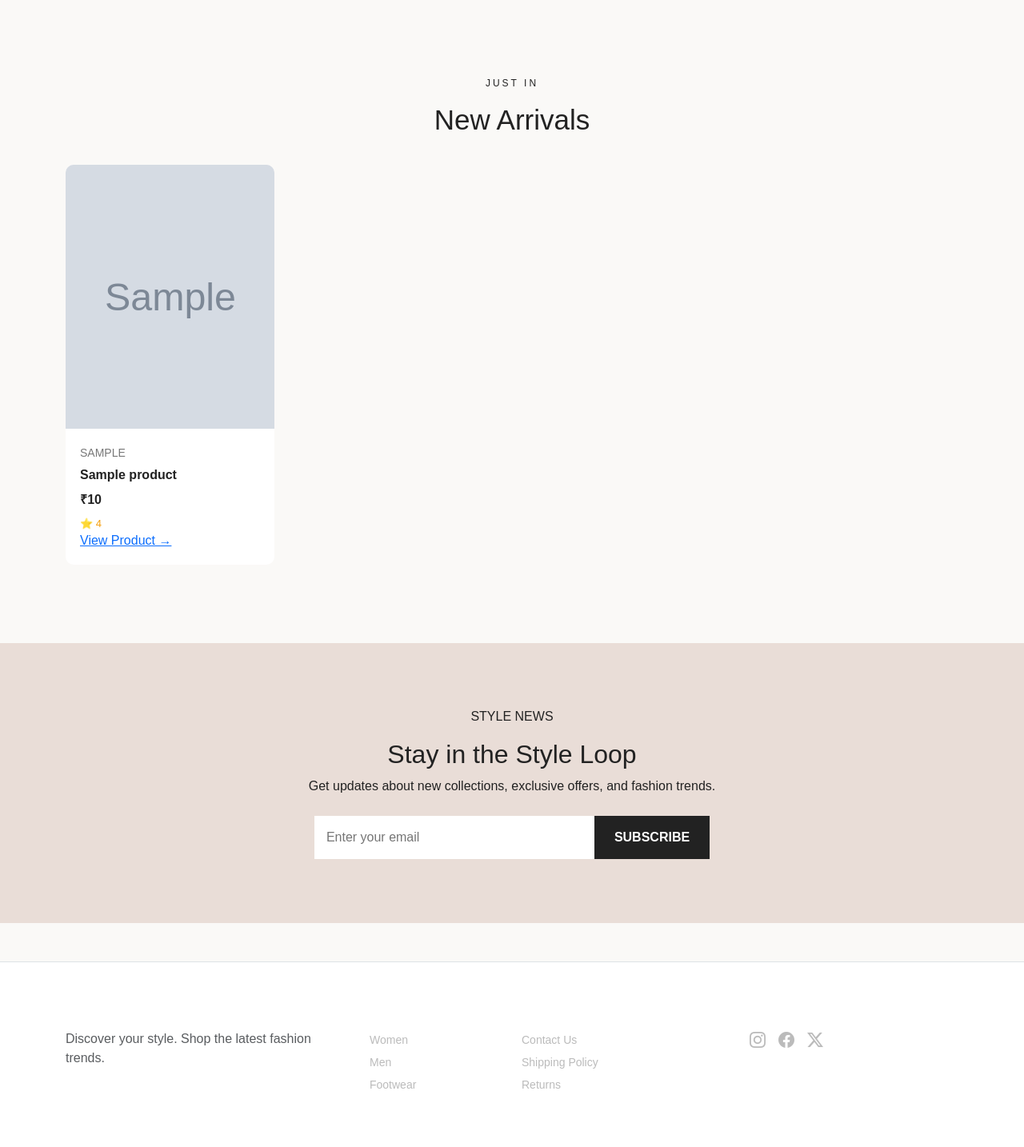
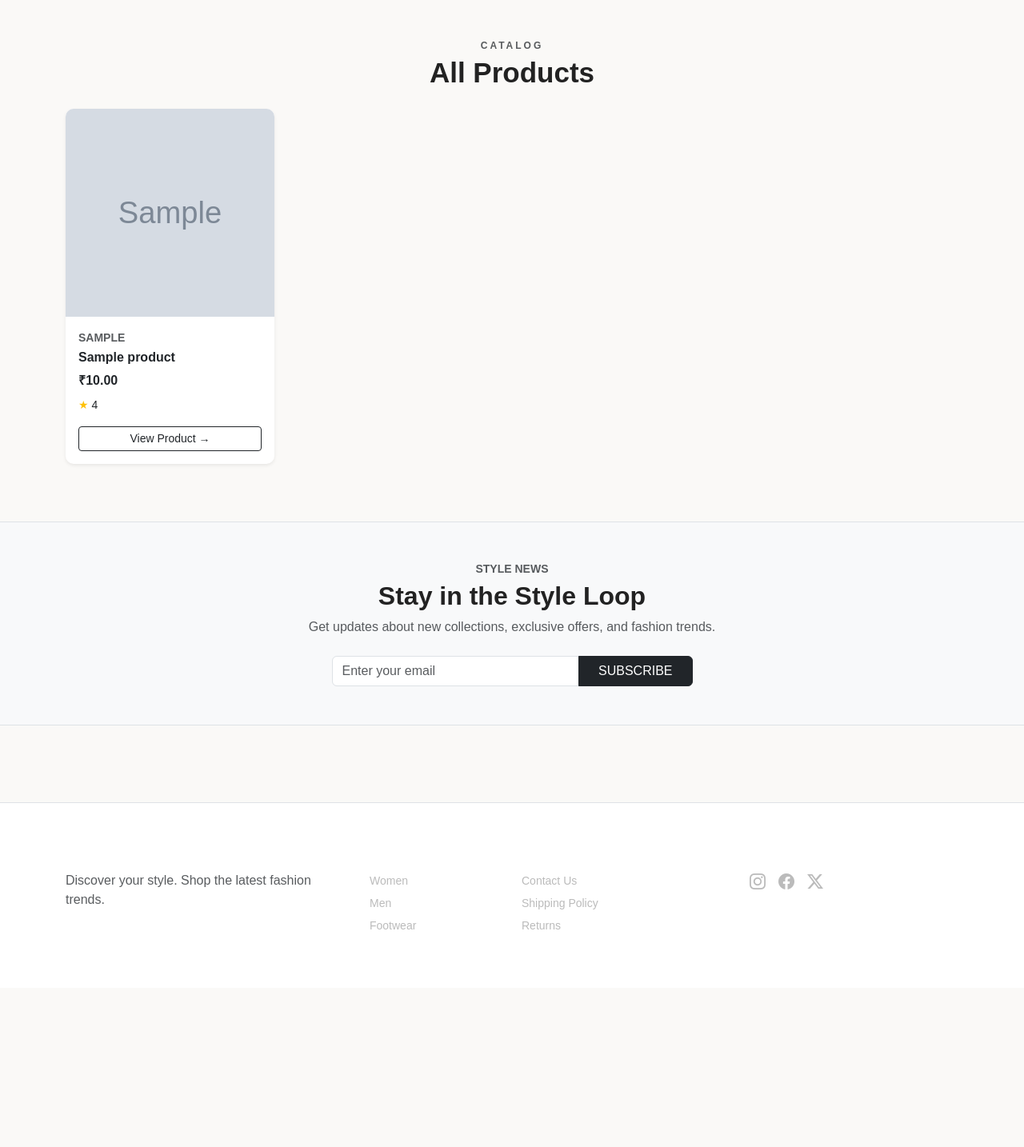
Before and after one commit to SreejaPavani/StyleCart-eCommerce, a Flask app: page / in a window 1280 px wide. Shown: the part 1014-2448 px from the top of the page at 80% size. After the commit the page ends 2176 px from the top, so only its background shows below. Run offline with Flask 3, Linux system fonts and the light colour scheme; tables that the repository leaves empty or names only in its code hold one stand-in row (values such as "Sample post"); grey boxes marked "Sample" are stand-in pictures.

Commit message:
templates

```diff
--- a/templates/index.html
+++ b/templates/index.html
@@ -6,73 +6,64 @@ StyleCart | Fashion Store
 
 {% block content %}
 
-<!-- Hero Section with Unsplash Banner -->
+<!-- Hero Section -->
 <section class="hero" style="min-height: 550px; background: linear-gradient(rgba(0, 0, 0, 0.45), rgba(0, 0, 0, 0.45)), url('https://images.unsplash.com/photo-1490481651871-ab68de25d43d?w=1600') center/cover no-repeat; display: flex; align-items: center;">
-    <div class="hero-content">
-        <p class="hero-small">
-            NEW SEASON COLLECTION
-        </p>
-        <h1>
-            FIND YOUR<br>
-            PERFECT STYLE
-        </h1>
-        <p>
-            Discover fashion designed for every version of you.
-        </p>
-        <a href="/products" class="btn shop-btn">
-            SHOP NOW
-        </a>
+    <div class="container hero-content text-white py-5">
+        <p class="hero-small text-uppercase tracking-wider mb-2">NEW SEASON COLLECTION</p>
+        <h1 class="display-3 fw-bold mb-3">FIND YOUR<br>PERFECT STYLE</h1>
+        <p class="lead mb-4">Discover fashion designed for every version of you.</p>
+        <a href="/products" class="btn btn-light btn-lg px-4 fw-semibold">SHOP NOW</a>
     </div>
 </section>
 
 <!-- Category Banners Section -->
 <section class="container py-5">
-    <div class="section-heading">
-        <p>EXPLORE</p>
-        <h2>Shop By Category</h2>
+    <div class="section-heading mb-4">
+        <p class="text-uppercase text-muted fw-bold small mb-1">EXPLORE</p>
+        <h2 class="fw-bold">Shop By Category</h2>
     </div>
 
     <div class="row g-4">
-        <!-- Women Category Card -->
-        <div class="col-md-3">
-            <a href="/products?category=Women" class="category-card"
-               style="background: linear-gradient(rgba(0,0,0,0.35), rgba(0,0,0,0.35)), url('https://images.unsplash.com/photo-1483985988355-763728e1935b?w=600') center/cover no-repeat; min-height: 220px; display: flex; align-items: flex-end; padding: 20px; text-decoration: none; border-radius: 8px;">
+        <!-- Women -->
+        <div class="col-6 col-md-3">
+            <a href="/products?category=Women" class="category-card position-relative overflow-hidden d-flex align-items-end p-3 text-decoration-none rounded shadow-sm"
+               style="height: 220px; background: linear-gradient(rgba(0,0,0,0.35), rgba(0,0,0,0.35)), url('https://images.unsplash.com/photo-1483985988355-763728e1935b?w=600') center/cover no-repeat;">
                 <div class="text-white">
-                    <h3 class="fw-bold mb-1">Women</h3>
-                    <span class="small">Explore Collection →</span>
+                    <h4 class="fw-bold mb-0">Women</h4>
+                    <small>Explore Collection &rarr;</small>
                 </div>
             </a>
         </div>
 
-        <!-- Men Category Card -->
-        <div class="col-md-3">
-            <a href="/products?category=Men" class="category-card"
-               style="background: linear-gradient(rgba(0,0,0,0.35), rgba(0,0,0,0.35)), url('https://images.unsplash.com/photo-1490578474895-699bc4e2cf59?w=600') center/cover no-repeat; min-height: 220px; display: flex; align-items: flex-end; padding: 20px; text-decoration: none; border-radius: 8px;">
+        <!-- Men -->
+        <div class="col-6 col-md-3">
+            <a href="/products?category=Men" class="category-card position-relative overflow-hidden d-flex align-items-end p-3 text-decoration-none rounded shadow-sm"
+               style="height: 220px; background: linear-gradient(rgba(0,0,0,0.35), rgba(0,0,0,0.35)), url('https://images.unsplash.com/photo-1490578474895-699bc4e2cf59?w=600') center/cover no-repeat;">
                 <div class="text-white">
-                    <h3 class="fw-bold mb-1">Men</h3>
-                    <span class="small">Explore Collection →</span>
+                    <h4 class="fw-bold mb-0">Men</h4>
+                    <small>Explore Collection &rarr;</small>
                 </div>
             </a>
         </div>
 
-        <!-- Footwear Category Card -->
-        <div class="col-md-3">
-            <a href="/products?category=Footwear" class="category-card"
-               style="background: linear-gradient(rgba(0,0,0,0.35), rgba(0,0,0,0.35)), url('https://images.unsplash.com/photo-1549298916-b41d501d3772?w=600') center/cover no-repeat; min-height: 220px; display: flex; align-items: flex-end; padding: 20px; text-decoration: none; border-radius: 8px;">
+        <!-- Footwear -->
+        <div class="col-6 col-md-3">
+            <a href="/products?category=Footwear" class="category-card position-relative overflow-hidden d-flex align-items-end p-3 text-decoration-none rounded shadow-sm"
+               style="height: 220px; background: linear-gradient(rgba(0,0,0,0.35), rgba(0,0,0,0.35)), url('https://images.unsplash.com/photo-1549298916-b41d501d3772?w=600') center/cover no-repeat;">
                 <div class="text-white">
-                    <h3 class="fw-bold mb-1">Footwear</h3>
-                    <span class="small">Explore Collection →</span>
+                    <h4 class="fw-bold mb-0">Footwear</h4>
+                    <small>Explore Collection &rarr;</small>
                 </div>
             </a>
         </div>
 
-        <!-- Accessories Category Card -->
-        <div class="col-md-3">
-            <a href="/products?category=Accessories" class="category-card"
-               style="background: linear-gradient(rgba(0,0,0,0.35), rgba(0,0,0,0.35)), url('https://images.unsplash.com/photo-1523275335684-37898b6baf30?w=600') center/cover no-repeat; min-height: 220px; display: flex; align-items: flex-end; padding: 20px; text-decoration: none; border-radius: 8px;">
+        <!-- Accessories -->
+        <div class="col-6 col-md-3">
+            <a href="/products?category=Accessories" class="category-card position-relative overflow-hidden d-flex align-items-end p-3 text-decoration-none rounded shadow-sm"
+               style="height: 220px; background: linear-gradient(rgba(0,0,0,0.35), rgba(0,0,0,0.35)), url('https://images.unsplash.com/photo-1523275335684-37898b6baf30?w=600') center/cover no-repeat;">
                 <div class="text-white">
-                    <h3 class="fw-bold mb-1">Accessories</h3>
-                    <span class="small">Explore Collection →</span>
+                    <h4 class="fw-bold mb-0">Accessories</h4>
+                    <small>Explore Collection &rarr;</small>
                 </div>
             </a>
         </div>
@@ -80,70 +71,85 @@ StyleCart | Fashion Store
 </section>
 
 <!-- Product Cards Section -->
-<section class="container py-5">
-    <div class="section-heading">
-        <p>JUST IN</p>
-        <h2>New Arrivals</h2>
+<section class="container py-4">
+    <div class="section-heading mb-4">
+        <p class="text-uppercase text-muted fw-bold small mb-1">CATALOG</p>
+        <h2 class="fw-bold">All Products</h2>
     </div>
 
     <div class="row g-4">
         {% for product in products %}
-        <div class="col-6 col-md-3">
-            <div class="product-card">
-                <div class="product-image">
-                    <img src="{% if product.image and (product.image.startswith('http://') or product.image.startswith('https://')) %}{{ product.image }}{% elif product.image %}{{ url_for('static', filename='images/' + product.image) }}{% else %}https://placehold.co/400x500?text=Product+Image{% endif %}"
+        <div class="col-6 col-md-4 col-lg-3">
+            <div class="card h-100 border-0 shadow-sm position-relative overflow-hidden product-card">
+                {% if product.discount and product.discount > 0 %}
+                <span class="badge bg-dark position-absolute top-0 start-0 m-2 px-2 py-1 z-1">
+                    {{ product.discount|int }}% OFF
+                </span>
+                {% endif %}
+
+                <div style="height: 260px; overflow: hidden; background-color: #f8f9fa;">
+                    <img src="{% if product.image and (product.image.startswith('http://') or product.image.startswith('https://')) %}{{ product.image }}{% elif product.image %}{{ url_for('static', filename='images/' + product.image) }}{% else %}https://placehold.co/400x500?text=No+Image{% endif %}"
                          alt="{{ product.name }}"
+                         class="card-img-top w-100 h-100"
+                         style="object-fit: cover; object-position: center;"
                          loading="lazy"
                          onerror="this.onerror=null; this.src='https://placehold.co/400x500?text=Product+Image';">
-
-                    {% if product.discount and product.discount > 0 %}
-                    <span class="discount-badge">
-                        {{ product.discount|int }}% OFF
-                    </span>
-                    {% endif %}
                 </div>
 
-                <div class="product-info">
-                    <small>{{ product.brand }}</small>
-                    <h5>{{ product.name }}</h5>
-                    <div>
-                        <span class="price">
-                            ₹{{ product.price }}
-                        </span>
+                <div class="card-body d-flex flex-column p-3">
+                    {% if product.brand %}
+                    <small class="text-uppercase text-muted fw-semibold mb-1">{{ product.brand }}</small>
+                    {% endif %}
 
+                    <h6 class="card-title fw-bold mb-2 text-truncate" title="{{ product.name }}">
+                        {{ product.name }}
+                    </h6>
+
+                    <div class="d-flex align-items-baseline gap-2 mb-2">
+                        <span class="fw-bold fs-6">₹{{ "%.2f"|format(product.price) }}</span>
                         {% if product.discount and product.discount > 0 %}
-                        <span class="old-price">
+                        <span class="text-muted text-decoration-line-through small">
                             ₹{{ "%.0f"|format(product.price / (1 - product.discount/100)) }}
                         </span>
                         {% endif %}
                     </div>
 
-                    <div class="rating">
-                        ⭐ {{ product.rating }}
+                    {% if product.rating %}
+                    <div class="small text-warning mb-3">
+                        ★ <span class="text-dark fw-medium">{{ product.rating }}</span>
                     </div>
+                    {% endif %}
 
-                    <a href="/product/{{ product.product_id }}" class="view-product">
-                        View Product →
-                    </a>
+                    <div class="mt-auto">
+                        <a href="/product/{{ product.product_id }}" class="btn btn-sm btn-outline-dark w-100">
+                            View Product &rarr;
+                        </a>
+                    </div>
                 </div>
             </div>
+        </div>
+        {% else %}
+        <div class="col-12 text-center py-5">
+            <p class="text-muted fs-5">No products available.</p>
         </div>
         {% endfor %}
     </div>
 </section>
 
 <!-- Newsletter Section -->
-<section class="newsletter">
+<section class="newsletter bg-light py-5 my-5 border-top border-bottom">
     <div class="container text-center">
-        <p>STYLE NEWS</p>
-        <h2>Stay in the Style Loop</h2>
-        <p>
-            Get updates about new collections, exclusive offers, and fashion trends.
-        </p>
+        <p class="text-uppercase text-muted fw-bold small mb-1">STYLE NEWS</p>
+        <h2 class="fw-bold mb-2">Stay in the Style Loop</h2>
+        <p class="text-muted mb-4">Get updates about new collections, exclusive offers, and fashion trends.</p>
 
-        <div class="newsletter-form">
-            <input type="email" placeholder="Enter your email">
-            <button>SUBSCRIBE</button>
+        <div class="row justify-content-center">
+            <div class="col-md-6 col-lg-5">
+                <div class="input-group">
+                    <input type="email" class="form-control" placeholder="Enter your email">
+                    <button class="btn btn-dark px-4" type="button">SUBSCRIBE</button>
+                </div>
+            </div>
         </div>
     </div>
 </section>
```
